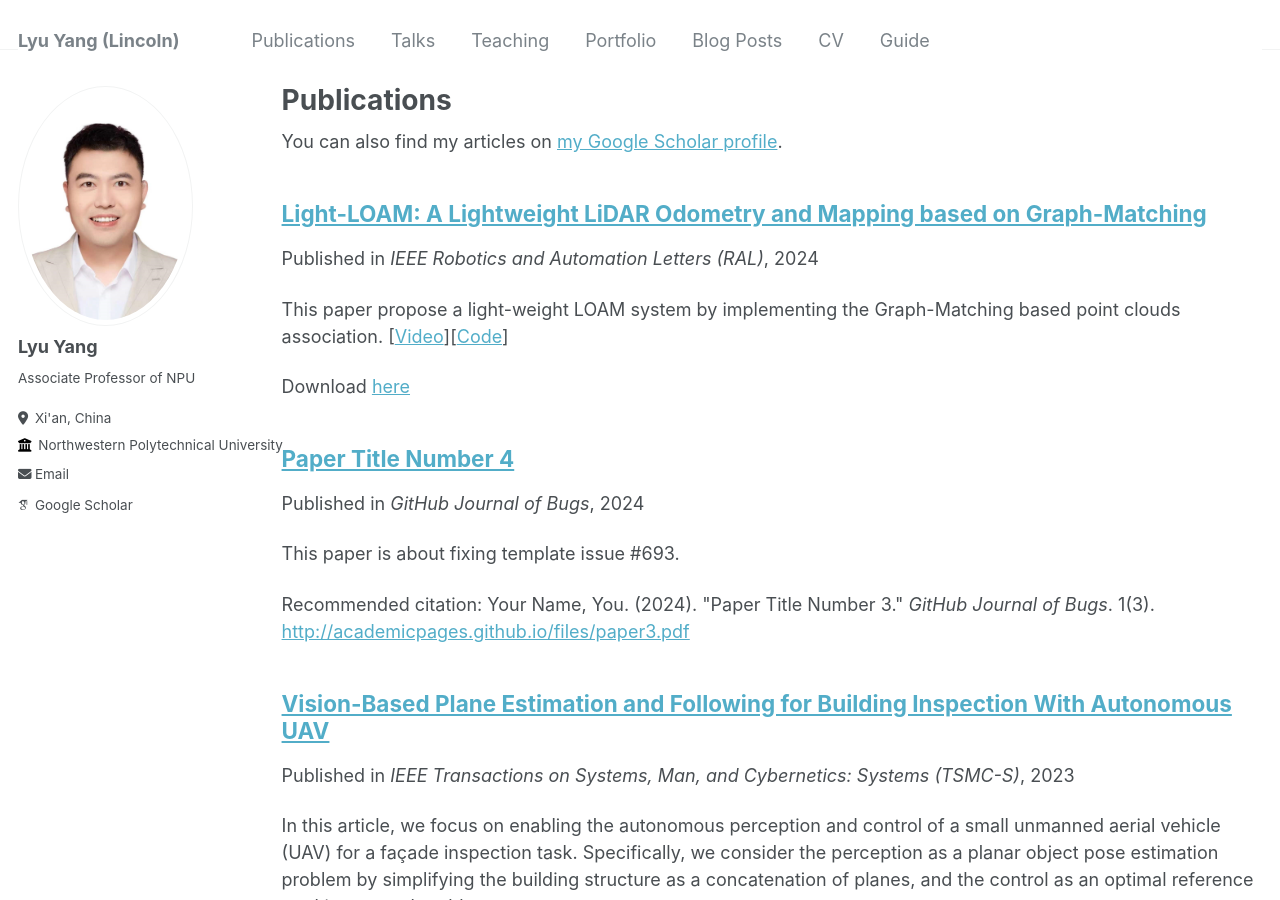
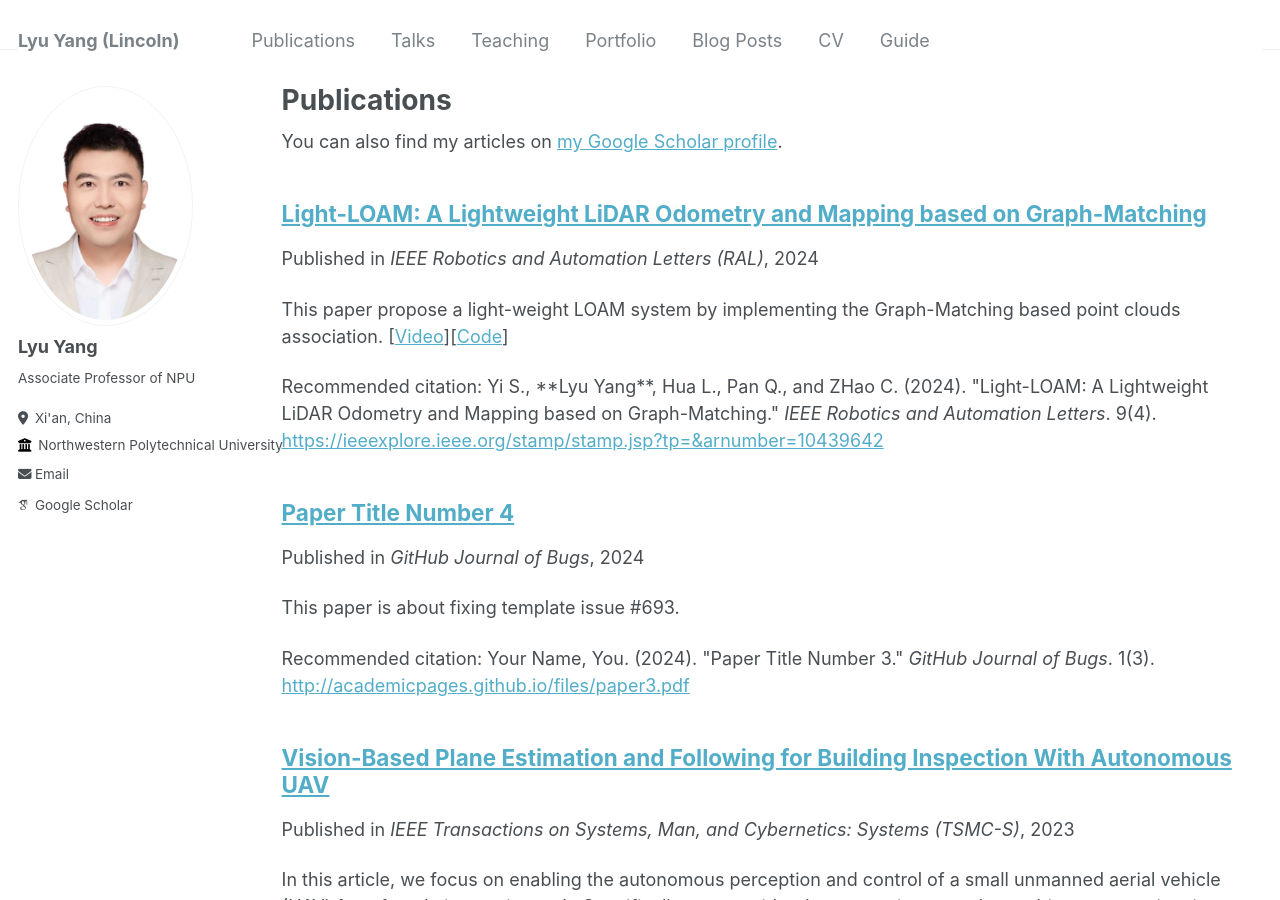
Before and after one commit to lincoln1587/lincoln1587.github.io, a Jekyll site: the page built from _pages/publications.md, in a window 1280 px wide and 900 px high. Built offline with Jekyll 4.4.1, drawn with Linux system fonts in a browser that asks for light colours; some web fonts are replaced.

Commit message:
Update 2024-02-19-light-loam.md

```diff
--- a/_publications/2024-02-19-light-loam.md
+++ b/_publications/2024-02-19-light-loam.md
@@ -6,9 +6,8 @@ excerpt: 'This paper propose a light-weight LOAM system by implementing the Grap
 date: 2024-02-19
 venue: 'IEEE Robotics and Automation Letters (RAL)'
 paperurl: 'https://ieeexplore.ieee.org/stamp/stamp.jsp?tp=&arnumber=10439642'
-# citation: 'Your Name, You. (2010). &quot;Paper Title Number 2.&quot; <i>Journal 1</i>. 1(2).'
+citation: 'Yi S., **Lyu Yang**, Hua L., Pan Q., and ZHao C. (2024). &quot;Light-LOAM: A Lightweight LiDAR Odometry and Mapping based on Graph-Matching.&quot; <i>IEEE Robotics and Automation Letters</i>. 9(4).'
 teaser: 'images/light-loam.gif'
-authors: 'Yi S., **Lyu Yang**, Hua L., Pan Q., and ZHao C.'
 break: 'yes'
 ---
 Simultaneous Localization and Mapping (SLAM) plays an important role in robot autonomy. Reliability and efficiency are the two most valued features for applying SLAM in robot applications. In this letter, we consider achieving a reliable LiDARbased SLAM function in computation-limited platforms, such as quadrotor UAVs based on graph-based point cloud association. First, contrary to most works selecting salient features for point cloud registration, we propose a non-conspicuous feature selection strategy for reliability and robustness purposes. Then a two-stage correspondence selection method is used to register the point cloud, which includes a KD-tree-based coarse matching followed by a graph-based matching method that uses geometric consistency to vote out incorrect correspondences. Additionally, we propose an odometry approach where the weight optimizations are guided by vote results from the aforementioned geometric consistency graph. In this way, the optimization of LiDAR odometry rapidly converges and evaluates a fairly accurate transformation resulting in the back-end module efficiently finishing the mapping task. Finally, we evaluate our proposed framework on different datasets and real-world environments. Experiments show that our SLAM system achieves a comparative level or higher level of accuracy with more balanced computation efficiency compared with the mainstream LiDAR-based SLAM solutions.
```
